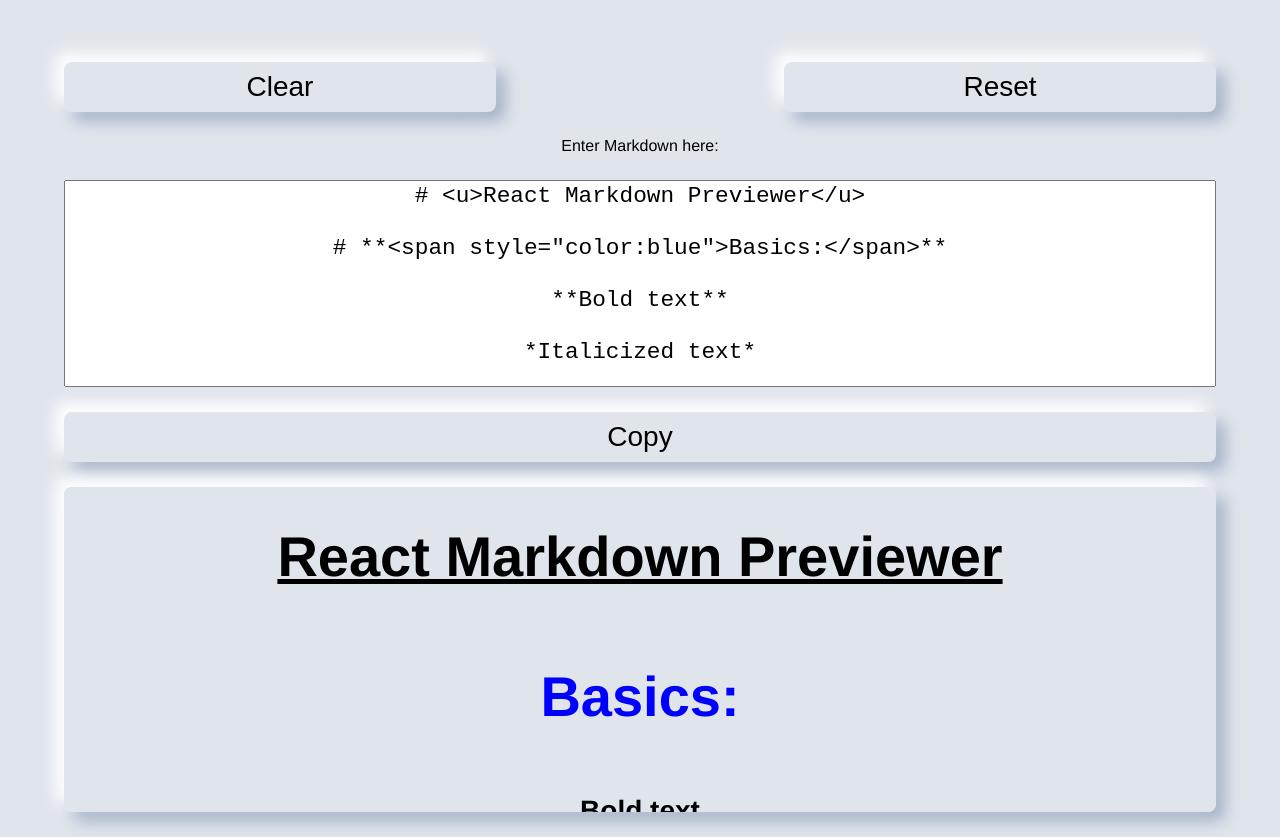
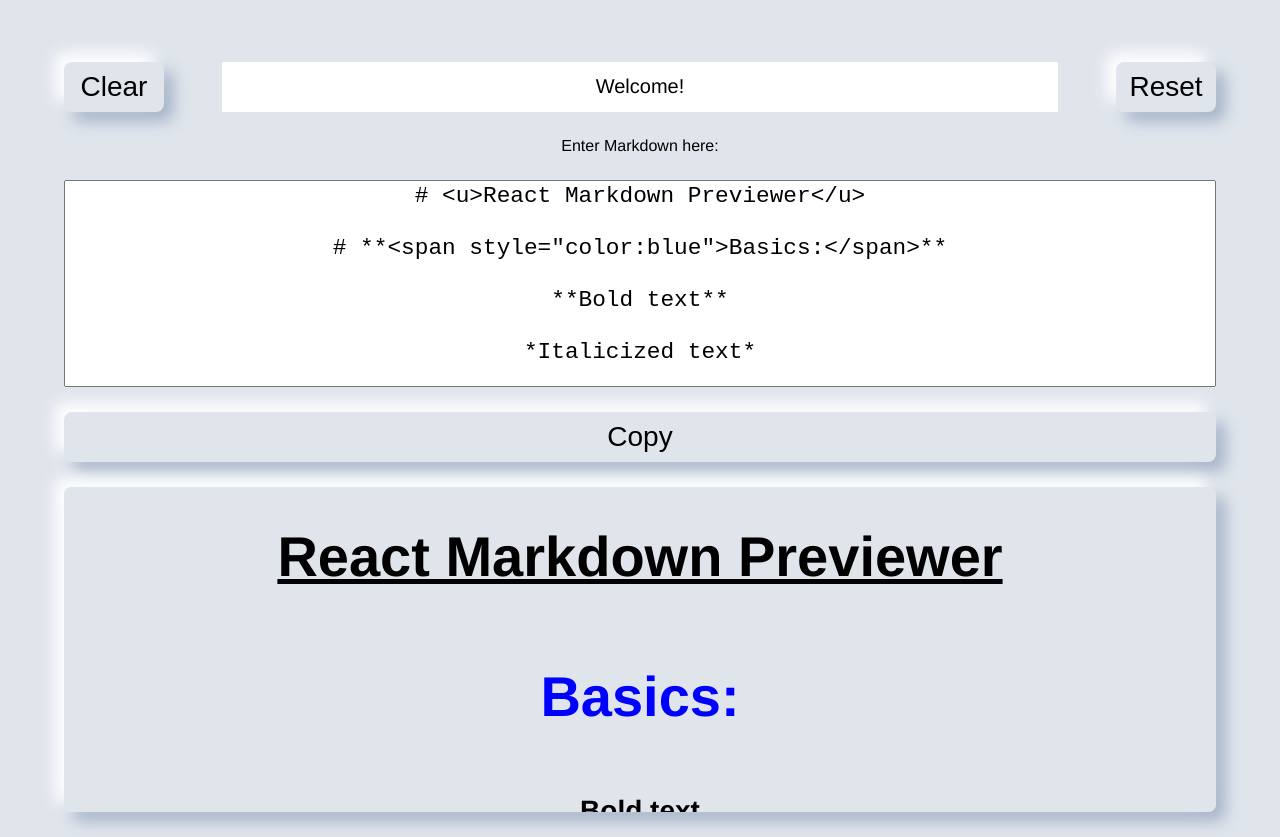
Before and after one commit to RpRoderick/react-markdown-previewer, a React app: page /#/ in a window 1280 px wide. Built offline with nearby package versions, Linux system fonts and the light colour scheme.

Commit message:
added styling and functionality to message display

```diff
--- a/src/components/structural/buttonArea/ButtonArea.jsx
+++ b/src/components/structural/buttonArea/ButtonArea.jsx
@@ -8,6 +8,11 @@
       <button type="button" className={styles.button} onClick={() => props.clearMarkdown()}>
         Clear
       </button>
+      <div className={styles.message_container}>
+        <div className={styles.message}>
+          {props.message}
+        </div>
+      </div>
       <button type="button" className={styles.button} onClick={() => props.resetMarkdown()}>
         Reset
       </button>
@@ -16,6 +21,7 @@
 }
 
 ButtonArea.propTypes = {
+  message: PropTypes.string,
   clearMarkdown: PropTypes.func,
   resetMarkdown: PropTypes.func
 }
--- a/src/components/structural/buttonArea/ButtonArea.module.scss
+++ b/src/components/structural/buttonArea/ButtonArea.module.scss
@@ -4,25 +4,63 @@
 .button_container {
   display: flex;
   flex: 1;
-  justify-content: center;
+  justify-content: space-between;
+  align-items: center;
+  flex-wrap: wrap;
 
   @include breakpoint(medium) {
-    align-items: center;
+    flex-wrap: nowrap;
   }
 
   @include breakpoint(large) {
-    align-items: center;
+    flex-wrap: nowrap;
   }
 
   @include breakpoint(wide) {
+    flex-wrap: nowrap;
+  }
+
+  .message_container {
+    display: flex;
+    min-width: 200px;
+    min-height: 50px;
+    max-height: 50px;
+    flex: 1;
+    margin: 1.5625rem 0 0;
+    font-size: $font_size_small;
+    background-color: $color_white;
+    border: 0;
+    outline: none;
+    order: 3;
+    justify-content: center;
     align-items: center;
+
+    @include breakpoint(medium) {
+      margin: 0 5%;
+      order: unset;
+    }
+
+    @include breakpoint(large) {
+      margin: 0 5%;
+      order: unset;
+    }
+
+    @include breakpoint(wide) {
+      margin: 0 5%;
+      order: unset;
+    }
+
+    .message {
+      display: flex;
+    }
   }
 
   .button {
+    min-width: 100px;
+    max-width: 100px;
     min-height: 100px;
     max-height: 100px;
     flex: 1;
-    margin: 0;
     font-size: $font_size_small;
     background-color: $color_background_main;
     border: 0;
@@ -31,7 +69,7 @@
     box-shadow: $box_shadow_main;
 
     &:last-of-type {
-      margin: 0 0 0 5%;
+      margin: 0 0 0 25%;
     }
 
     &:hover {
@@ -43,6 +81,10 @@
       min-height: 50px;
       max-height: 50px;
       font-size: $font_size_medium;
+
+      &:last-of-type {
+        margin: 0;
+      }
     }
 
     @include breakpoint(large) {
@@ -51,7 +93,7 @@
       font-size: $font_size_large;
 
       &:last-of-type {
-        margin: 0 0 0 25%;
+        margin: 0;
       }
     }
 
@@ -61,7 +103,7 @@
       font-size: $font_size_wide;
 
       &:last-of-type {
-        margin: 0 0 0 25%;
+        margin: 0;
       }
     }
   }
--- a/src/components/structural/markdownEditor/MarkdownEditor.jsx
+++ b/src/components/structural/markdownEditor/MarkdownEditor.jsx
@@ -56,7 +56,8 @@
     this.copyButton = this.copyButton.bind(this);
     this.copyToClipBoard = this.copyToClipBoard.bind(this);
     this.state = {
-      markdown: placeholder
+      markdown: placeholder,
+      message: "Welcome!"
     };
   }
 
@@ -66,52 +67,76 @@
   }
 
   copyButton() {
-    const currentState = this.state.markdown;
+    const currentMarkdownState = this.state.markdown;
+    const currentMessageState = this.state.message;
     const copied = "COPIED!";
     const alreadyCopied = "You're already copied!"
     const notCopied = "Not copied.  There wasn't anything there!"
-    if (currentState.length > 0 && currentState !== copied && currentState !== notCopied) {
+    const emptyField = "There isn't anything to clear!";
+    const cleared = "CLEARED!";
+    if (currentMarkdownState.length > 0 && currentMarkdownState !== copied && currentMarkdownState !== notCopied) {
       this.copyToClipBoard("textarea");
       this.setState({
-        markdown: copied
+        message: copied
       })
-    } else if (currentState == copied) {
+    } else if (currentMessageState == copied) {
       this.setState({
-        markdown: alreadyCopied
+        message: alreadyCopied
       })
-    } else {
+    } else if (currentMessageState.length <= 0 || currentMessageState == notCopied || currentMessageState == cleared) {
       this.setState({
-        markdown: notCopied
+        message: notCopied
+      })
+    } else if (currentMessageState == emptyField) {
+      this.setState({
+        message: notCopied
       })
     }
   }
 
   updateMarkdown(markdown) {
     this.setState({
-      markdown
+      markdown,
+      message: "You are typing..."
     });
   }
 
   clearMarkdown() {
-    this.setState({
+    const currentMarkdownState = this.state.markdown;
+    const emptyField = "There isn't anything to clear!";
+    const cleared = "CLEARED!";
+    if (currentMarkdownState.length == 0) {
+      this.setState({
+        message: emptyField
+      })
+    } else if (currentMarkdownState == placeholder || currentMarkdownState.length > 0) {
+      this.setState({
+        message: cleared
+      })
+    }
+    return this.setState({
       markdown: ""
     });
   }
 
   resetMarkdown() {
+    const resetStateMessage = "State is Reset";
     this.setState({
-      markdown: placeholder
+      markdown: placeholder,
+      message: resetStateMessage
     });
   }
 
     render() {
     const markdown = this.state.markdown;
+    const message = this.state.message;
     return (
       <>
         <div className={styles.markdown_editor_button_area}>
           <ButtonArea
             clearMarkdown={this.clearMarkdown}
-            resetMarkdown={this.resetMarkdown} />
+            resetMarkdown={this.resetMarkdown}
+            message={message} />
         </div>
         <div className={styles.markdown_editor_text_area}>
           <TextArea
--- a/src/components/structural/textArea/TextArea.module.scss
+++ b/src/components/structural/textArea/TextArea.module.scss
@@ -6,10 +6,6 @@
   flex: 1;
   flex-direction: column;
   justify-content: center;
-
-  textarea {
-    align-content: center;
-  }
 
   .button {
     min-height: 50px;
--- a/src/styles/global/variables.scss
+++ b/src/styles/global/variables.scss
@@ -1,4 +1,5 @@
 //colors
+$color_white: #ffffff;
 $color_background_main: #e0e5ec;
 $color_box_shadow_white: #ffffff;
 $color_box_shadow_grey: #a3b1c6;
```
Also changed, not shown: src/components/structural/textArea/TextArea.jsx (line endings or trailing spaces).
